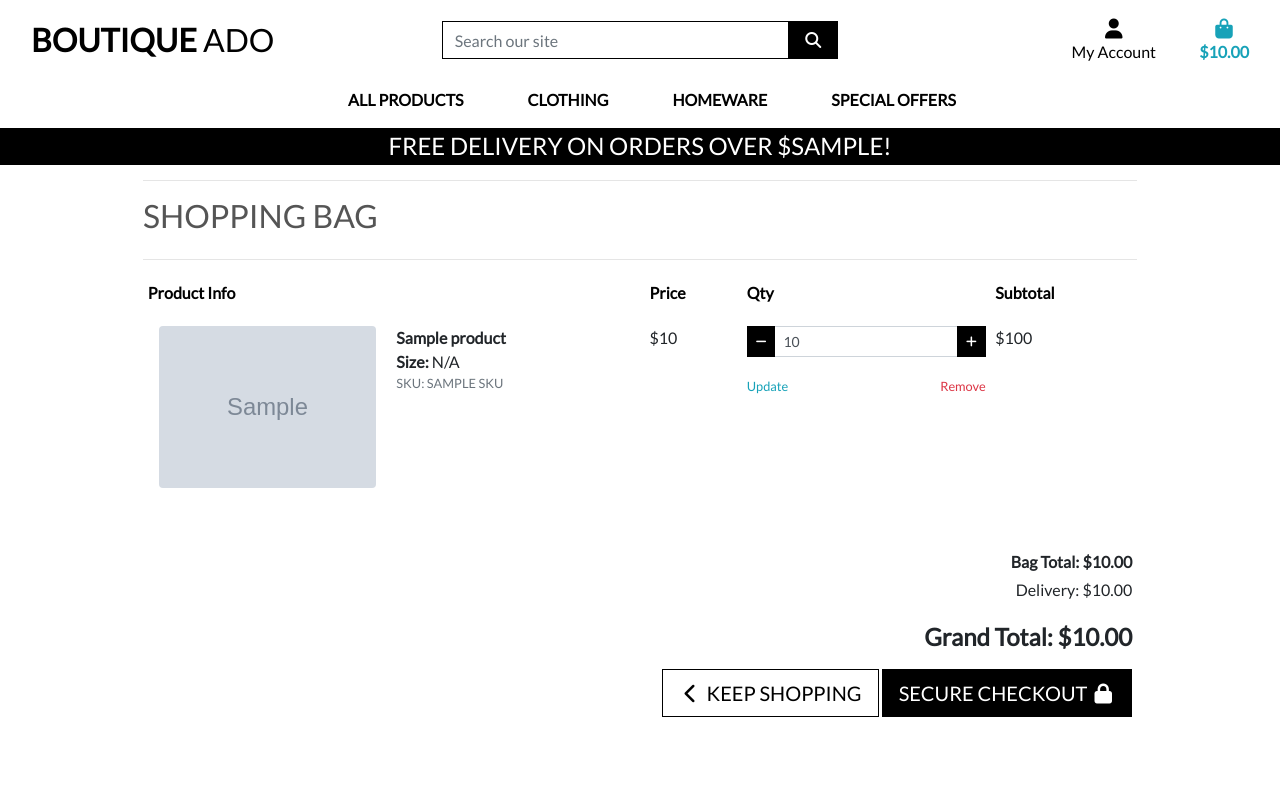
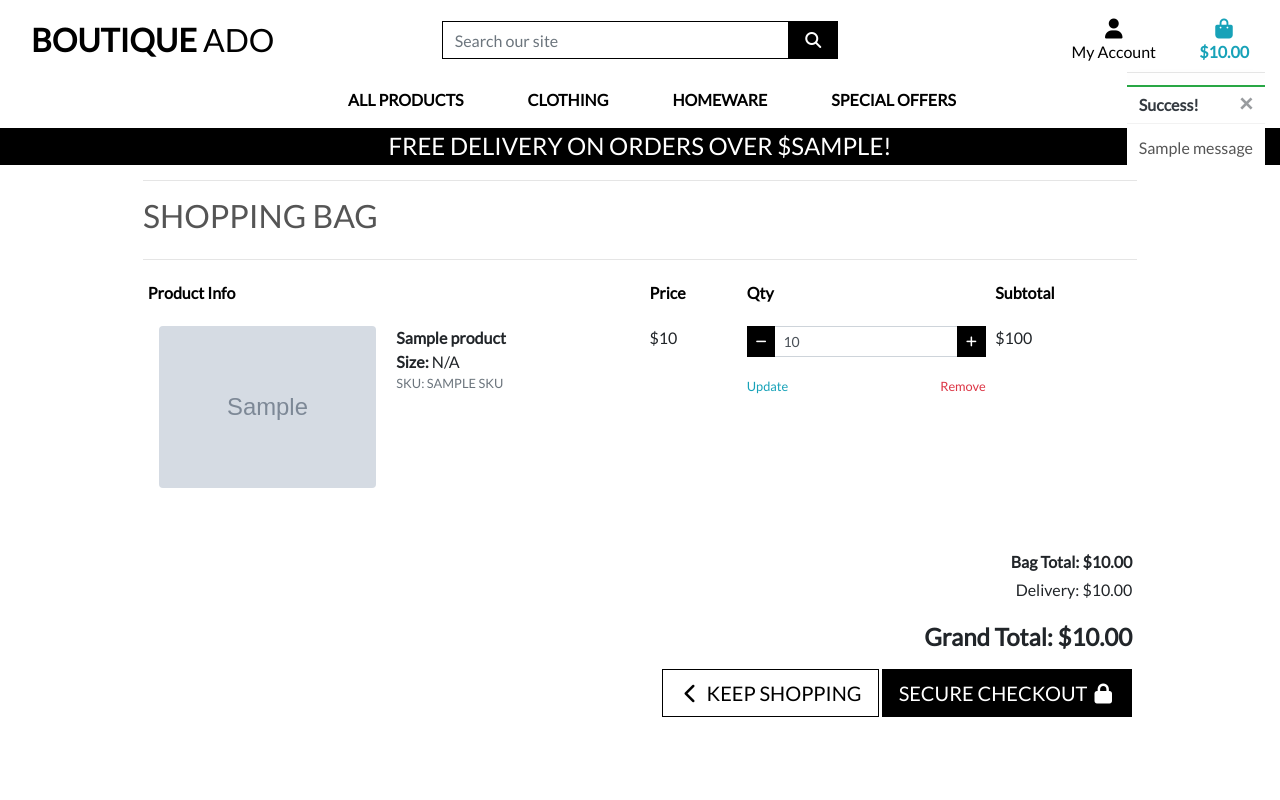
Before and after one commit to xttrust/boutique_ado_ci, a Django app: template bag/templates/bag/bag.html in a window 1280 px wide. Run offline with Django 4.2, Linux system fonts and the light colour scheme; the template is opened without the code that fills it: most values are stand-ins (such as "Sample title", 1, 10 or a date in 2020); grey boxes marked "Sample" are stand-in pictures; one stand-in notice (Sample message) is shown; some libraries are stand-ins or nearby versions.

Commit message:
feat: Added toasts

```diff
--- a/bag/views.py
+++ b/bag/views.py
@@ -1,4 +1,7 @@
 from django.shortcuts import render, redirect, reverse, HttpResponse
+from django.contrib import messages
+
+from products.models import Product
 
 # Create your views here.
 
@@ -10,6 +13,7 @@ def view_bag(request):
 def add_to_bag(request, item_id):
     """ Add a quantity of the specified product to the shopping bag """
 
+    product = Product.objects.get(pk=item_id)
     quantity = int(request.POST.get('quantity'))
     redirect_url = request.POST.get('redirect_url')
     size = None
@@ -30,6 +34,7 @@ def add_to_bag(request, item_id):
             bag[item_id] += quantity
         else:
             bag[item_id] = quantity
+            messages.success(request, f'Added {product.name} to your bag')
 
     request.session['bag'] = bag
     return redirect(redirect_url)
--- a/boutique_ado/settings.py
+++ b/boutique_ado/settings.py
@@ -91,6 +91,8 @@ TEMPLATES = [
     },
 ]
 
+MESSAGE_STORAGE = 'django.contrib.messages.storage.session.SessionStorage'
+
 AUTHENTICATION_BACKENDS = [
     # Needed to login by username in Django admin, regardless of `allauth`
     'django.contrib.auth.backends.ModelBackend',
--- a/static/css/base.css
+++ b/static/css/base.css
@@ -102,6 +102,21 @@ a.category-badge > span.badge:hover {
     cursor: pointer;
 }
 
+.message-container {
+    position: fixed;
+    top: 72px;
+    right: 15px;
+    z-index: 9999999999;
+}
+
+.custom-toast {
+    overflow: visible;
+}
+
+.toast-capper {
+    height: 2px;
+}
+
 /* -------------------------------- Media Queries */
 
 /* Slightly larger container on xl screens */
--- a/templates/base.html
+++ b/templates/base.html
@@ -112,7 +112,21 @@
     </header>
 
     {% if messages %}
-        <div class="message-container"></div>
+        <div class="message-container">
+            {% for message in messages %}
+                {% with message.level as level %}
+                    {% if level == 40 %}
+                        {% include 'includes/toasts/toast_error.html' %}
+                    {% elif level == 30 %}
+                        {% include 'includes/toasts/toast_warning.html' %}
+                    {% elif level == 25 %}
+                        {% include 'includes/toasts/toast_success.html' %}
+                    {% else %}
+                        {% include 'includes/toasts/toast_info.html' %}
+                    {% endif %}
+                {% endwith %}
+            {% endfor %}
+        </div>
     {% endif %}
 
     {% block page_header %}
@@ -122,6 +136,9 @@
     {% endblock %}
 
     {% block postloadjs %}
+    <script type="text/javascript">
+        $('.toast').toast('show');
+    </script>
     {% endblock %}
 
 
--- a/templates/includes/main-nav.html
+++ b/templates/includes/main-nav.html
@@ -1,8 +1,7 @@
+<div class="collapse navbar-collapse" id="main-nav">
     <ul class="navbar-nav w-auto mx-auto">
-    <!-- All Products Dropdown -->
         <li class="nav-item dropdown">
-        <a class="logo-font font-weight-bold nav-link text-black mr-5" href="#" id="all-products-link"
-            data-toggle="dropdown" aria-haspopup="true" aria-expanded="false">
+            <a class="logo-font font-weight-bold nav-link text-black mr-5" href="#" id="all-products-link" data-toggle="dropdown" aria-haspopup="true" aria-expanded="false">
                 All Products
             </a>
             <div class="dropdown-menu border-0" aria-labelledby="all-products-link">
@@ -13,47 +12,39 @@
             </div>
         </li>
 
-    <!-- Clothing Dropdown -->
         <li class="nav-item dropdown">
-        <a class="logo-font font-weight-bold nav-link text-black mr-5" href="#" id="clothing-link"
-            data-toggle="dropdown" aria-haspopup="true" aria-expanded="false">
+            <a class="logo-font font-weight-bold nav-link text-black mr-5" href="#" id="clothing-link" data-toggle="dropdown" aria-haspopup="true" aria-expanded="false">
                 Clothing
             </a>
             <div class="dropdown-menu border-0" aria-labelledby="clothing-link">
-            <a href="{% url 'products' %}?category=activewear,essentials" class="dropdown-item">
-                Activewear &amp; Essentials
-            </a>
+                <a href="{% url 'products' %}?category=activewear,essentials" class="dropdown-item">Activewear &amp; Essentials</a>
                 <a href="{% url 'products' %}?category=jeans" class="dropdown-item">Jeans</a>
                 <a href="{% url 'products' %}?category=shirts" class="dropdown-item">Shirts</a>
-            <a href="{% url 'products' %}?category=activewear,essentials,jeans,shirts" class="dropdown-item">All
-                Clothing</a>
+                <a href="{% url 'products' %}?category=activewear,essentials,jeans,shirts" class="dropdown-item">All Clothing</a>
             </div>
         </li>
 
-    <!-- Homeware Dropdown -->
         <li class="nav-item dropdown">
-        <a class="logo-font font-weight-bold nav-link text-black mr-5" href="#" id="homeware-link"
-            data-toggle="dropdown" aria-haspopup="true" aria-expanded="false">
+            <a class="logo-font font-weight-bold nav-link text-black mr-5" href="#" id="homeware-link" data-toggle="dropdown" aria-haspopup="true" aria-expanded="false">
                 Homeware
             </a>
             <div class="dropdown-menu border-0" aria-labelledby="homeware-link">
                 <a href="{% url 'products' %}?category=bed_bath" class="dropdown-item">Bed &amp; Bath</a>
                 <a href="{% url 'products' %}?category=kitchen_dining" class="dropdown-item">Kitchen &amp; Dining</a>
-            <a href="{% url 'products' %}?category=kitchen_dining,bed_bath" class="dropdown-item">All Homeware</a>
+                <a href="{% url 'products' %}?category=bed_bath,kitchen_dining" class="dropdown-item">All Homeware</a>
             </div>
         </li>
 
-    <!-- Special Offers Dropdown -->
         <li class="nav-item dropdown">
-        <a class="logo-font font-weight-bold nav-link text-black" href="#" id="specials-link" data-toggle="dropdown"
-            aria-haspopup="true" aria-expanded="false">
+            <a class="logo-font font-weight-bold nav-link text-black" href="#" id="specials-link" data-toggle="dropdown" aria-haspopup="true" aria-expanded="false">
                 Special Offers
             </a>
             <div class="dropdown-menu border-0" aria-labelledby="specials-link">
                 <a href="{% url 'products' %}?category=new_arrivals" class="dropdown-item">New Arrivals</a>
                 <a href="{% url 'products' %}?category=deals" class="dropdown-item">Deals</a>
                 <a href="{% url 'products' %}?category=clearance" class="dropdown-item">Clearance</a>
-            <a href="{% url 'products' %}?category=new_arivals,deals,clearance" class="dropdown-item">All Specials</a>
+                <a href="{% url 'products' %}?category=new_arrivals,deals,clearance" class="dropdown-item">All Specials</a>
             </div>
         </li>
     </ul>
+</div>
--- a/templates/includes/mobile-top-header.html
+++ b/templates/includes/mobile-top-header.html
@@ -1,7 +1,5 @@
-<!-- Mobile Search -->
 <li class="list-inline-item">
-    <a class="text-black nav-link d-block d-lg-none" href="#" id="mobile-search" data-toggle="dropdown"
-        aria-haspopup="true" aria-expanded="false">
+    <a class="text-black nav-link d-block d-lg-none" href="#" id="mobile-search" data-toggle="dropdown" aria-haspopup="true" aria-expanded="false">
         <div class="text-center">
             <div><i class="fas fa-search fa-lg"></i></div>
             <p class="my-0">Search</p>
@@ -10,10 +8,9 @@
     <div class="dropdown-menu border-0 w-100 p-3 rounded-0 my-0" aria-labelledby="mobile-search">
         <form class="form" method="GET" action="{% url 'products' %}">
             <div class="input-group w-100">
-                <input class="form-control border border-black rounded-0" type="text" name="q"
-                    placeholder="Search our site">
+                <input class="form-control border border-black rounded-0" type="text" name="q" placeholder="Search our site">
                 <div class="input-group-append">
-                    <button class="form-control btn btn-black border border-black rounded-0" type="submit">
+                    <button class="form-control form-control btn btn-black border border-black rounded-0" type="submit">
                         <span class="icon">
                             <i class="fas fa-search"></i>
                         </span>
@@ -23,11 +20,8 @@
         </form>
     </div>
 </li>
-
-<!-- Mobile User Account -->
 <li class="list-inline-item dropdown">
-    <a class="text-black nav-link d-block d-lg-none" href="#" id="user-options" data-toggle="dropdown"
-        aria-haspopup="true" aria-expanded="false">
+    <a class="text-black nav-link d-block d-lg-none" href="#" id="user-options" data-toggle="dropdown" aria-haspopup="true" aria-expanded="false">
         <div class="text-center">
             <div><i class="fas fa-user fa-lg"></i></div>
             <p class="my-0">My Account</p>
@@ -46,11 +40,8 @@
         {% endif %}
     </div>
 </li>
-
-<!-- Mobile Cart -->
 <li class="list-inline-item">
-    <a class="{% if grand_total %}text-primary font-weight-bold{% else %}text-black{% endif %} nav-link d-block d-lg-none"
-        href="{% url 'view_bag' %}">
+    <a class="{% if grand_total %}text-primary font-weight-bold{% else %}text-black{% endif %} nav-link d-block d-lg-none" href="{% url 'view_bag' %}">
         <div class="text-center">
             <div><i class="fas fa-shopping-bag fa-lg"></i></div>
             <p class="my-0">
--- /dev/null
+++ b/templates/includes/toasts/toast_success.html
@@ -0,0 +1,13 @@
+<div class="toast custom-toast rounded-0 border-top-0" data-autohide="false"></div>
+    <div class="arrow-up arrow-success"></div>
+    <div class="w-100 toast-capper bg-success"></div>
+    <div class="toast-header bg-white text-dark">
+        <strong class="mr-auto">Success!</strong>
+        <button type="button" class="ml-2 mb-1 close text-dark" data-dismiss="toast" aria-label="Close">
+            <span aria-hidden="true">&times;</span>
+        </button>
+    </div>
+    <div class="toast-body bg-white">
+        {{ message }}
+    </div>
+</div>
```
Also changed, not shown: templates/includes/toasts/toast_error.html (added, +13 -0 lines), templates/includes/toasts/toast_info.html (added, +13 -0 lines), templates/includes/toasts/toast_warning.html (added, +13 -0 lines). Lines whose indentation alone changed are shown as unchanged.
